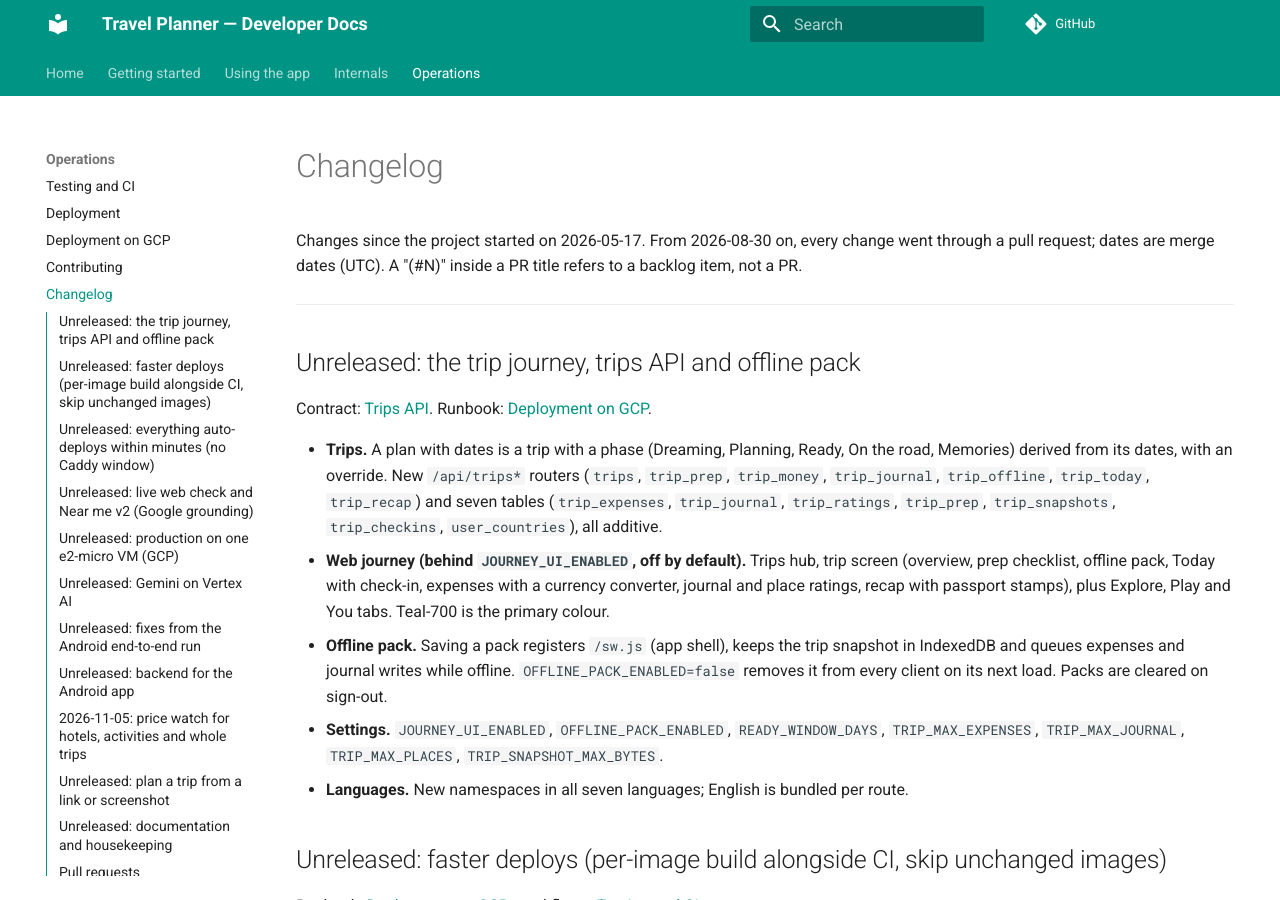
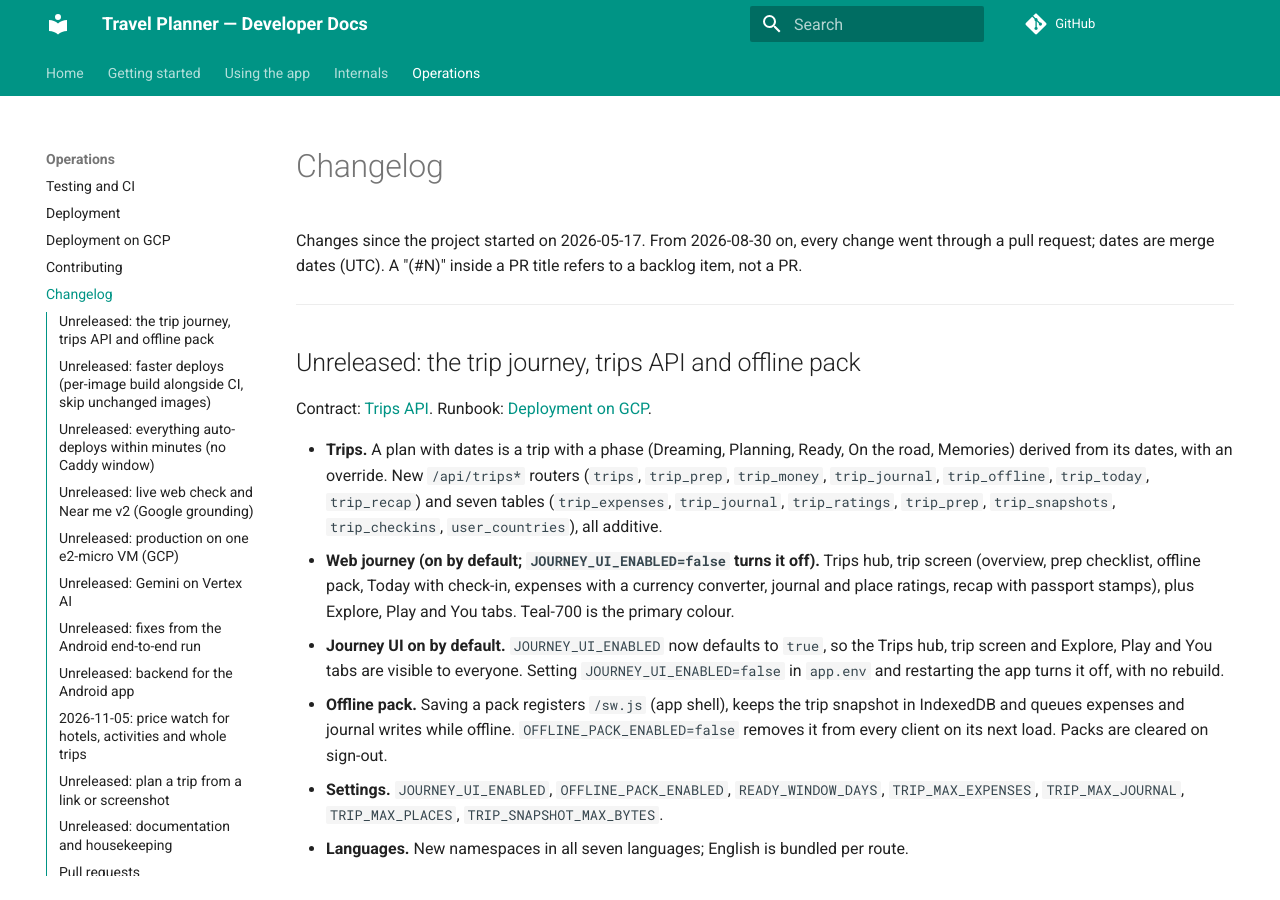
Before and after one commit to rupakc/travel-planner, an MkDocs documentation site: the page built from docs/Changelog.md, in a window 1280 px wide and 900 px high. Built offline with MkDocs 1.6.1 and Material for MkDocs 9.7.7, drawn with Linux system fonts in a browser that asks for light colours; comment, search, counter and statistics services are not loaded.

Commit message:
feat(journey): turn on the journey UI by default
JOURNEY_UI_ENABLED now defaults to true. The owner can still set
JOURNEY_UI_ENABLED=false in app.env and restart the app to turn it off,
with no rebuild.

Co-Authored-By: Claude Haiku 4.5 <noreply@anthropic.com>

```diff
--- a/docs/Changelog.md
+++ b/docs/Changelog.md
@@ -9,7 +9,8 @@ Changes since the project started on 2026-05-17. From 2026-08-30 on, every chang
 Contract: [Trips API](Trips-API.md). Runbook: [Deployment on GCP](Deployment-GCP.md#offline-pack-and-the-journey-flag).
 
 - **Trips.** A plan with dates is a trip with a phase (Dreaming, Planning, Ready, On the road, Memories) derived from its dates, with an override. New `/api/trips*` routers (`trips`, `trip_prep`, `trip_money`, `trip_journal`, `trip_offline`, `trip_today`, `trip_recap`) and seven tables (`trip_expenses`, `trip_journal`, `trip_ratings`, `trip_prep`, `trip_snapshots`, `trip_checkins`, `user_countries`), all additive.
-- **Web journey (behind `JOURNEY_UI_ENABLED`, off by default).** Trips hub, trip screen (overview, prep checklist, offline pack, Today with check-in, expenses with a currency converter, journal and place ratings, recap with passport stamps), plus Explore, Play and You tabs. Teal-700 is the primary colour.
+- **Web journey (on by default; `JOURNEY_UI_ENABLED=false` turns it off).** Trips hub, trip screen (overview, prep checklist, offline pack, Today with check-in, expenses with a currency converter, journal and place ratings, recap with passport stamps), plus Explore, Play and You tabs. Teal-700 is the primary colour.
+- **Journey UI on by default.** `JOURNEY_UI_ENABLED` now defaults to `true`, so the Trips hub, trip screen and Explore, Play and You tabs are visible to everyone. Setting `JOURNEY_UI_ENABLED=false` in `app.env` and restarting the app turns it off, with no rebuild.
 - **Offline pack.** Saving a pack registers `/sw.js` (app shell), keeps the trip snapshot in IndexedDB and queues expenses and journal writes while offline. `OFFLINE_PACK_ENABLED=false` removes it from every client on its next load. Packs are cleared on sign-out.
 - **Settings.** `JOURNEY_UI_ENABLED`, `OFFLINE_PACK_ENABLED`, `READY_WINDOW_DAYS`, `TRIP_MAX_EXPENSES`, `TRIP_MAX_JOURNAL`, `TRIP_MAX_PLACES`, `TRIP_SNAPSHOT_MAX_BYTES`.
 - **Languages.** New namespaces in all seven languages; English is bundled per route.
```
Also changed, not shown: docs/Configuration.md (+1 -1 lines), docs/Deployment-GCP.md (+1 -1 lines), 3 other files.
